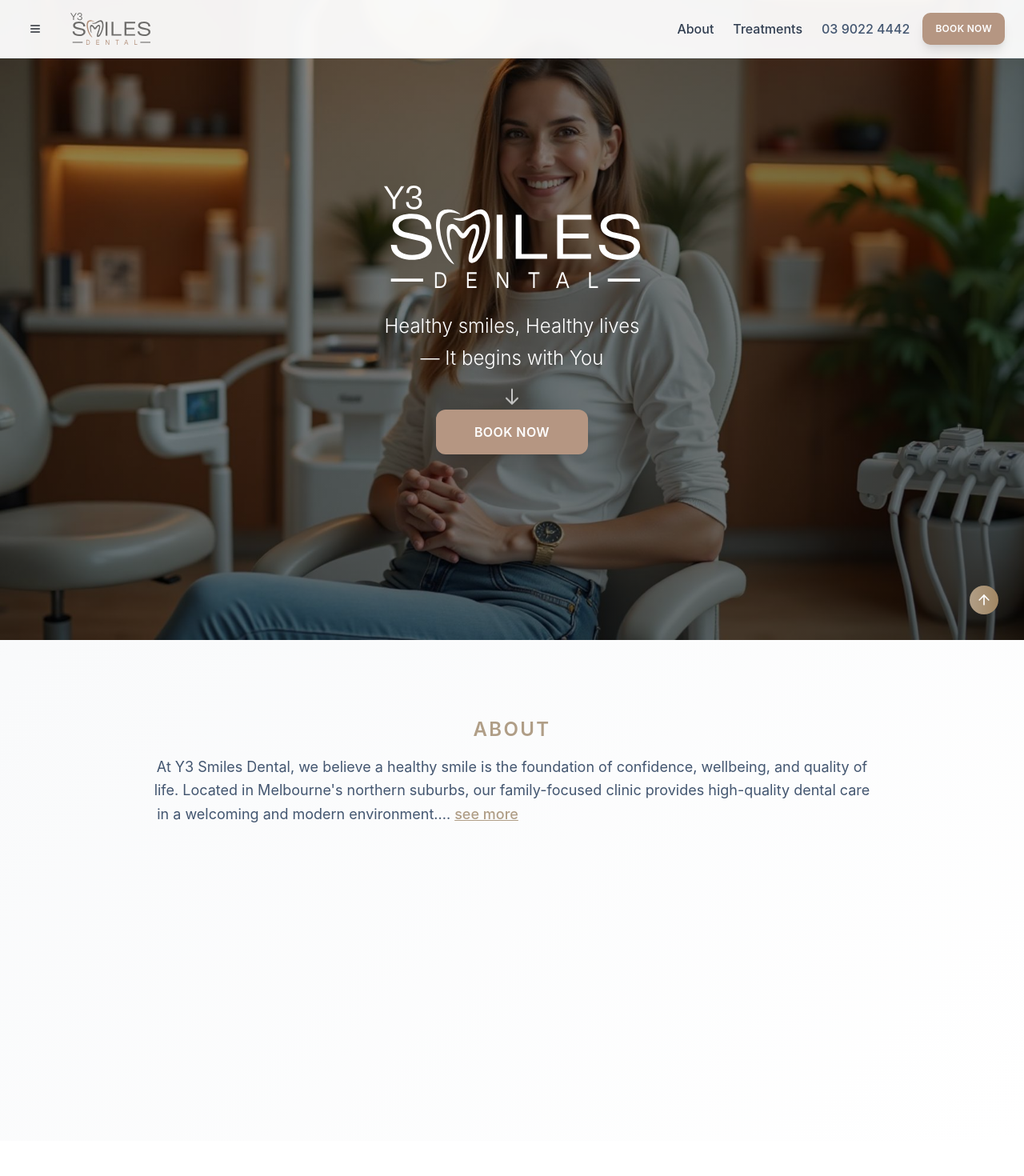
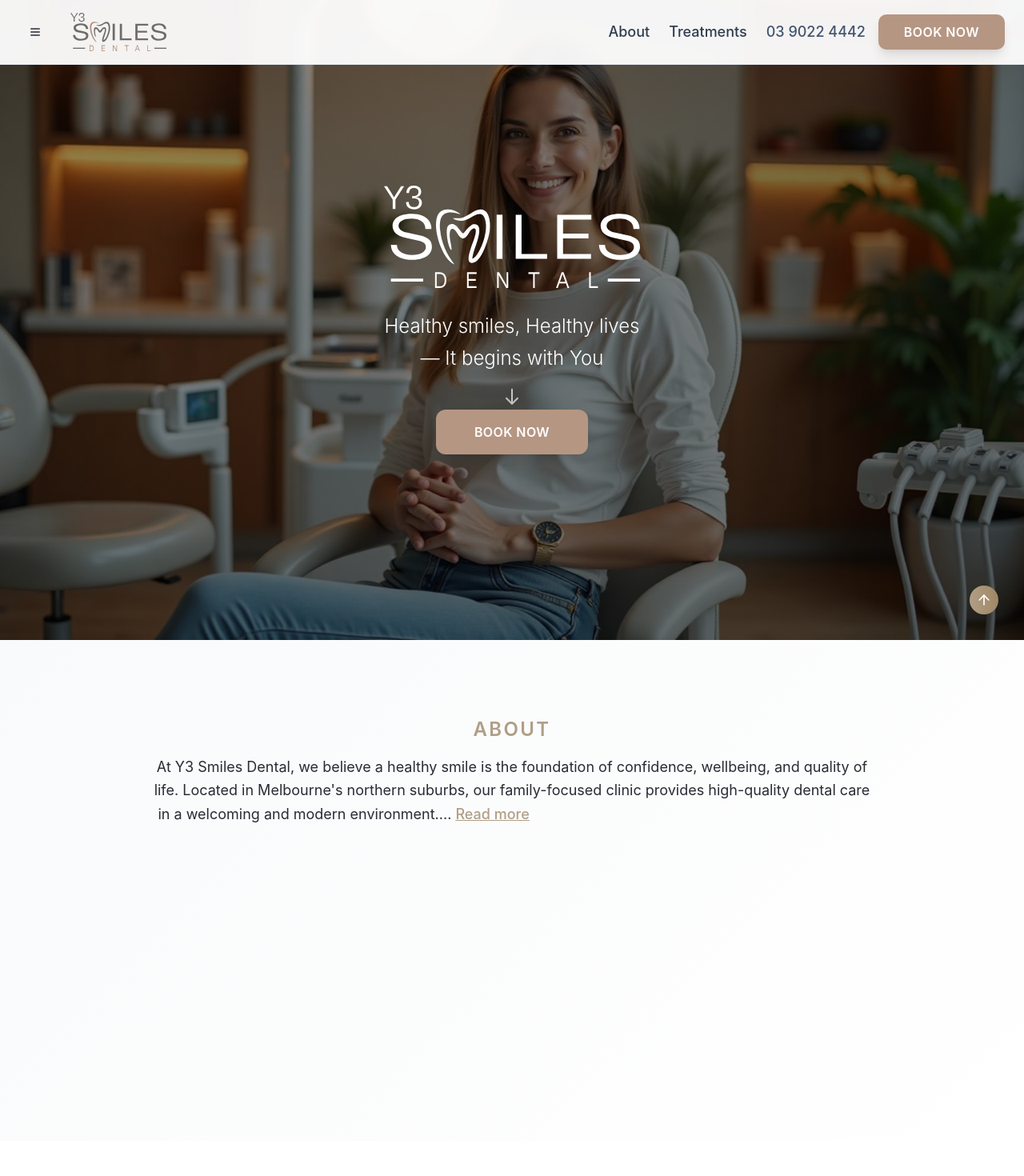
Before and after one commit to mahboob-alam/y3-smiles-dental, a React (Vite) app: page / in a window 1280 px wide. Shown: the top 1470 px of the page at 80% size. Built offline with nearby package versions, Linux system fonts and the light colour scheme.

Commit message:
update about  + header size

```diff
--- a/src/components/About.tsx
+++ b/src/components/About.tsx
@@ -19,7 +19,7 @@
             {/* <h3 className="text-4xl md:text-5xl font-bold text-neutral-800 mb-6 text-balance">
               Compassionate Care for over 40 Years
             </h3> */}
-            <div className="text-lg text-neutral-600 leading-relaxed max-w-6xl mx-auto">
+            <div className="text-lg text-neutral-800 leading-relaxed max-w-6xl mx-auto">
               <div className="relative overflow-hidden">
                 <p className="whitespace-pre-line transition-all duration-700 ease-in-out">
                   <span className="inline">
@@ -32,7 +32,7 @@
                         onClick={() => setIsExpanded(true)}
                         className="text-primary hover:text-primary/80 font-medium underline transition-all duration-300 hover:scale-105 transform"
                       >
-                        see more
+                        Read more
                       </button>
                     </span>
                   )}
--- a/src/components/Header.tsx
+++ b/src/components/Header.tsx
@@ -16,7 +16,7 @@
               <img
                 src={logo}
                 alt="Y3 Smiles Dental Logo"
-                className="h-10 w-auto transition-gentle hover:drop-shadow-lg"
+                className="h-12 w-auto transition-gentle hover:drop-shadow-lg"
               />
             </Link>
           </div>
@@ -27,13 +27,13 @@
             <nav className="hidden lg:flex items-center space-x-6">
               <Link
                 to="/about"
-                className="text-neutral-700 hover:text-primary transition-gentle font-medium hover:scale-105"
+                className="text-neutral-700 hover:text-primary transition-gentle font-medium hover:scale-105 text-lg"
               >
                 About
               </Link>
               <Link
                 to="/treatments"
-                className="text-neutral-700 hover:text-primary transition-gentle font-medium hover:scale-105"
+                className="text-neutral-700 hover:text-primary transition-gentle font-medium hover:scale-105 text-lg"
               >
                 Treatments
               </Link>
@@ -41,10 +41,10 @@
 
             {/* Phone & CTA Buttons */}
             <div className="flex items-center space-x-4">
-              <a href="tel:03 9022 4442" className="hidden md:block text-neutral-600 hover:text-primary transition-gentle font-medium hover:scale-105">
+              <a href="tel:03 9022 4442" className="hidden md:block text-neutral-600 hover:text-primary transition-gentle font-medium hover:scale-105 text-lg">
                 03 9022 4442
               </a>
-              <Button variant="booking" asChild>
+              <Button variant="booking" size="lg" asChild>
                 <a href={BOOKING_URL} {...LINK_ATTRIBUTES}>
                   BOOK NOW
                 </a>
--- a/src/components/Navigation.tsx
+++ b/src/components/Navigation.tsx
@@ -170,7 +170,7 @@
           size="icon"
           className="group flex items-center justify-center hover:gradient-accent hover:text-accent-foreground transition-gentle transform hover:scale-110"
         >
-          <Menu className="h-5 w-5 transition-gentle group-hover:scale-110 group-hover:rotate-180" />
+          <Menu className="h-6 w-6 transition-gentle group-hover:scale-110 group-hover:rotate-180" />
           <span className="sr-only">Toggle navigation menu</span>
         </Button>
       </SheetTrigger>
--- a/src/components/ui/button.tsx
+++ b/src/components/ui/button.tsx
@@ -29,7 +29,7 @@
       size: {
         default: "h-10 px-4 py-2",
         sm: "h-9 rounded-md px-3",
-        lg: "h-11 rounded-md px-8",
+        lg: "h-11 rounded-md px-8 text-base",
         xl: "h-14 rounded-lg px-12 text-base",
         icon: "h-10 w-10",
       },
```
